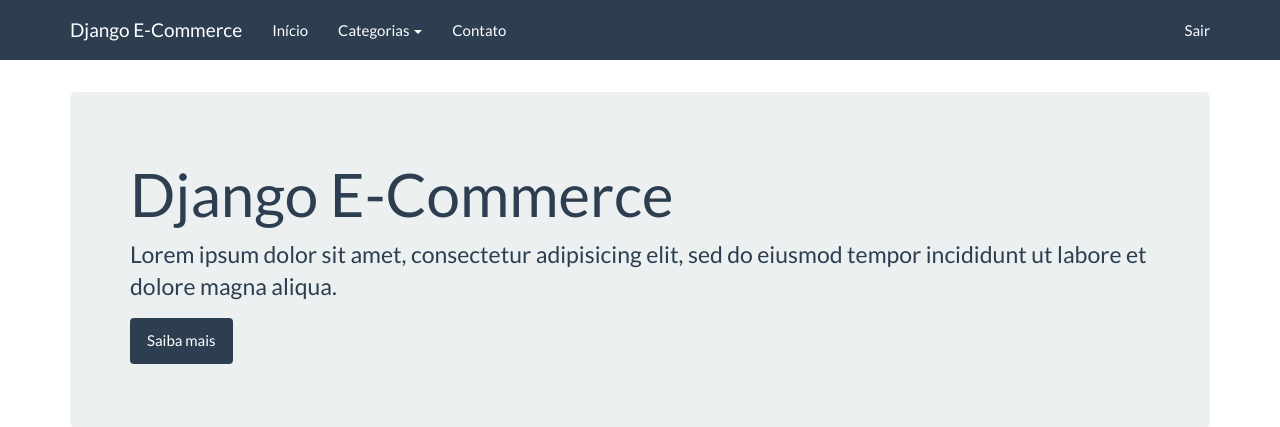
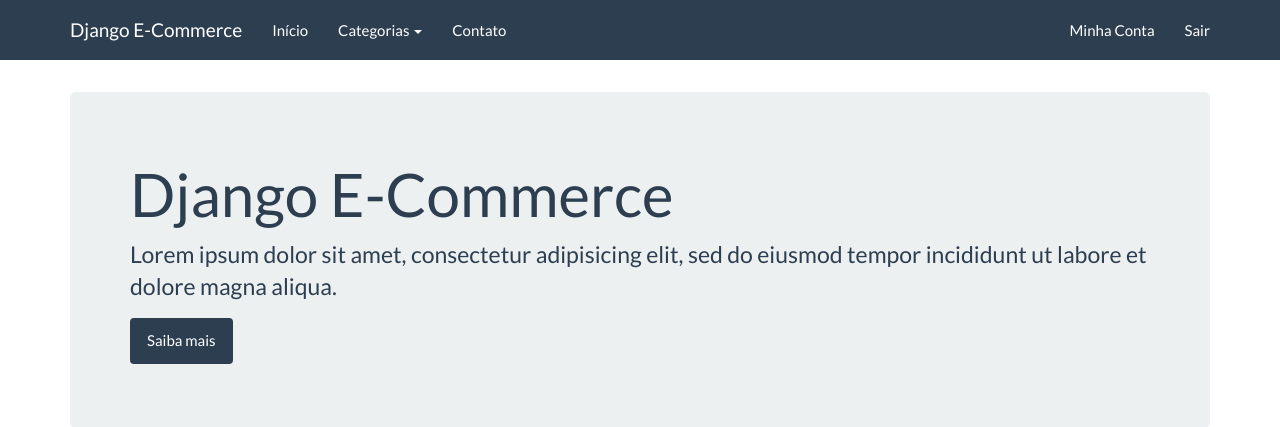
Before and after one commit to pedrorhamon/ecommerce-python, a Django app: page / in a window 1280 px wide. Shown: the top 427 px of the page. Run offline with Django 4.2, Linux system fonts and the light colour scheme; a user stored in the database is signed in; data that the repository does not hold is empty; some libraries are stand-ins or nearby versions.

Commit message:
adicionando a tela alterar usuario na tela principal

```diff
--- a/djangoecommerce/core/templates/base.html
+++ b/djangoecommerce/core/templates/base.html
@@ -39,6 +39,7 @@
           </ul>
           <ul class="nav navbar-nav navbar-right">
 			{% if user.is_authenticated %}
+			<li><a href="{% url 'accounts:index' %}">Minha Conta</a></li>
 			<li><a href="{% url 'logout' %}">Sair</a></li>
 			{% else %}
 			<li><a href="{% url 'login' %}">Entrar</a></li>
```
Also changed, not shown: djangoecommerce/db.sqlite3.
